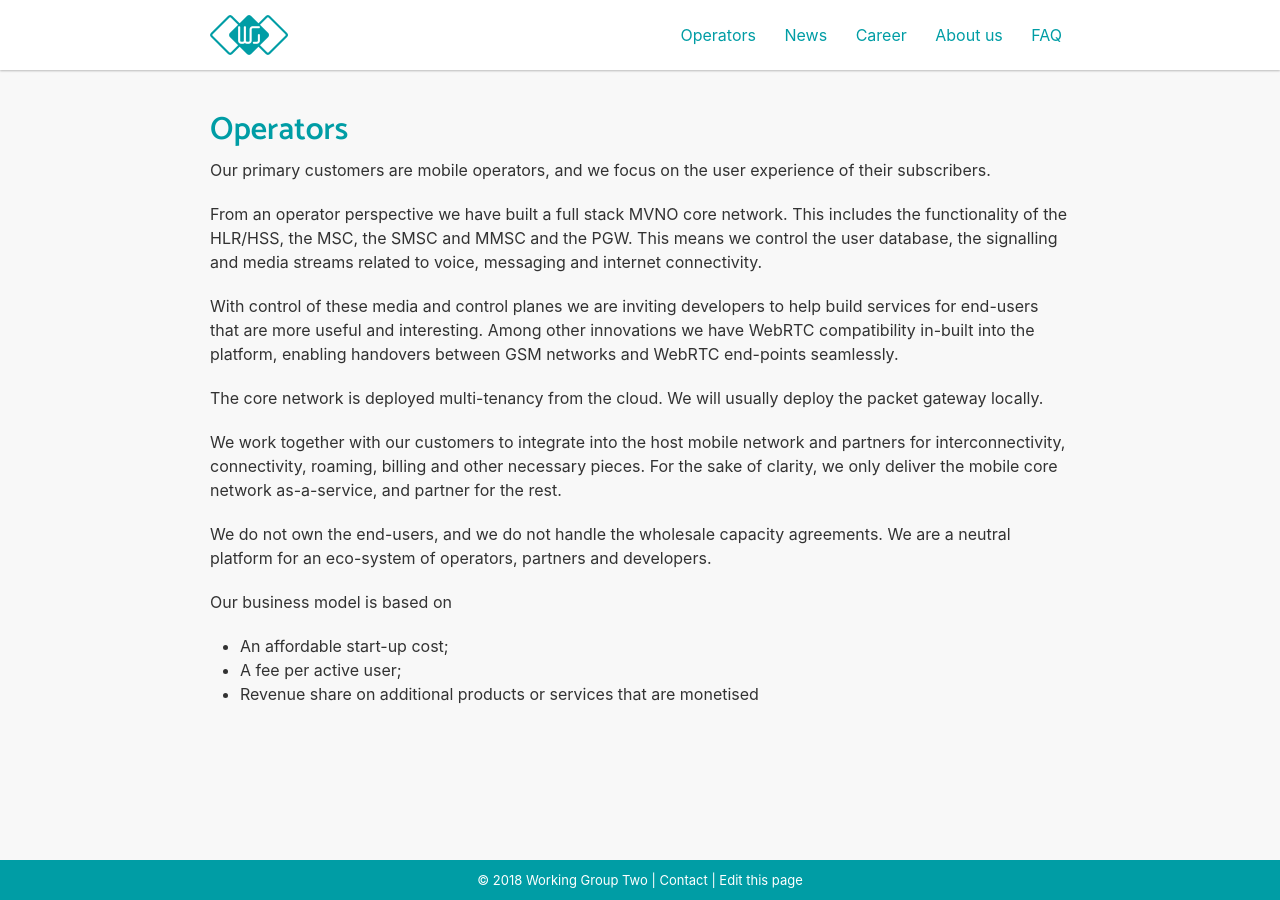
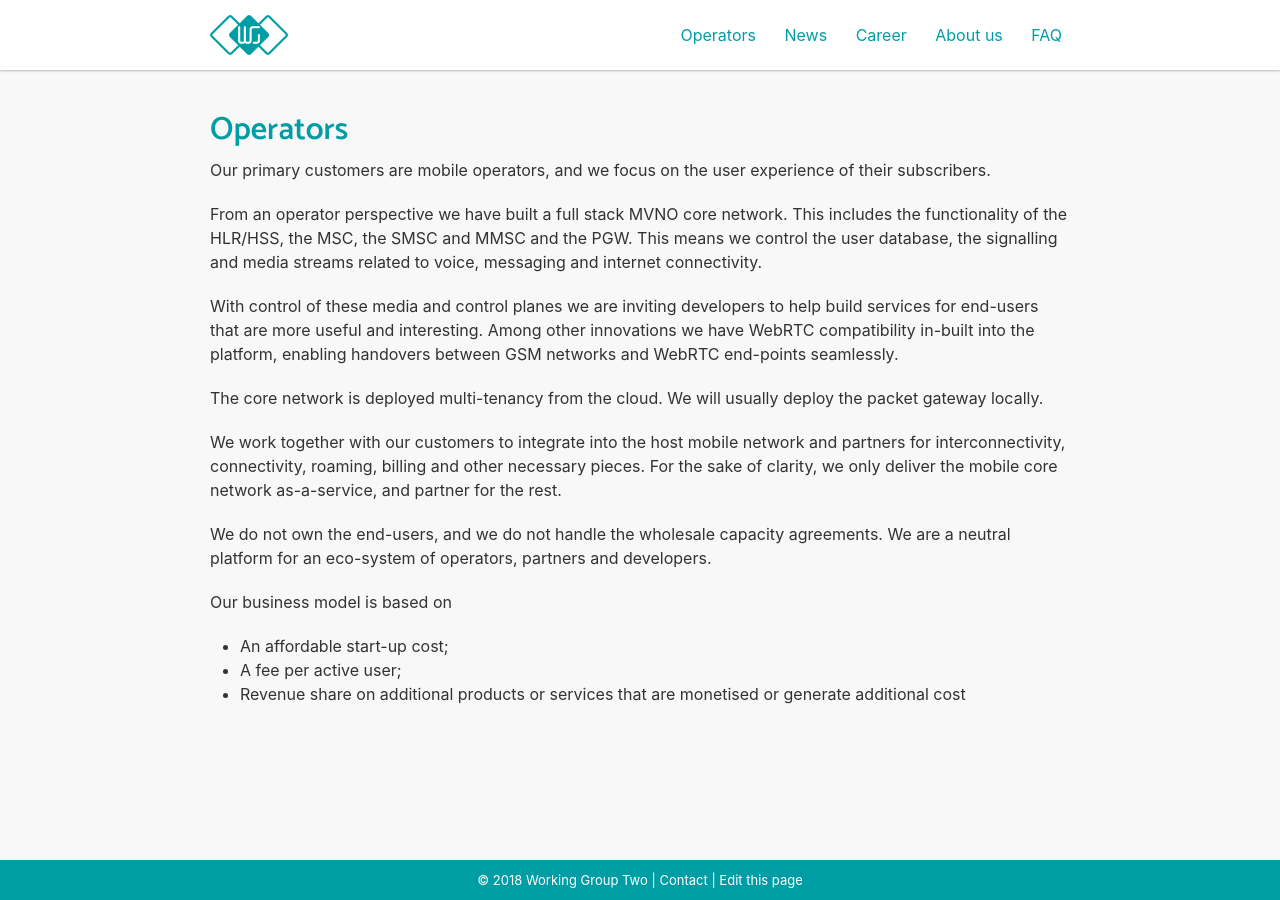
Before and after one commit to working-group-two/engineering-blog, a Jekyll site: the page built from pages/operators.md, in a window 1280 px wide. Built offline with Jekyll 4.4.1, drawn with Linux system fonts in a browser that asks for light colours; nearby versions of some CDN libraries.

Commit message:
Update operators.md
text edits

```diff
--- a/pages/operators.md
+++ b/pages/operators.md
@@ -21,4 +21,4 @@ We do not own the end-users, and we do not handle the wholesale capacity agreeme
 Our business model is based on
 - An affordable start-up cost;
 - A fee per active user;
-- Revenue share on additional products or services that are monetised
+- Revenue share on additional products or services that are monetised or generate additional cost
```
